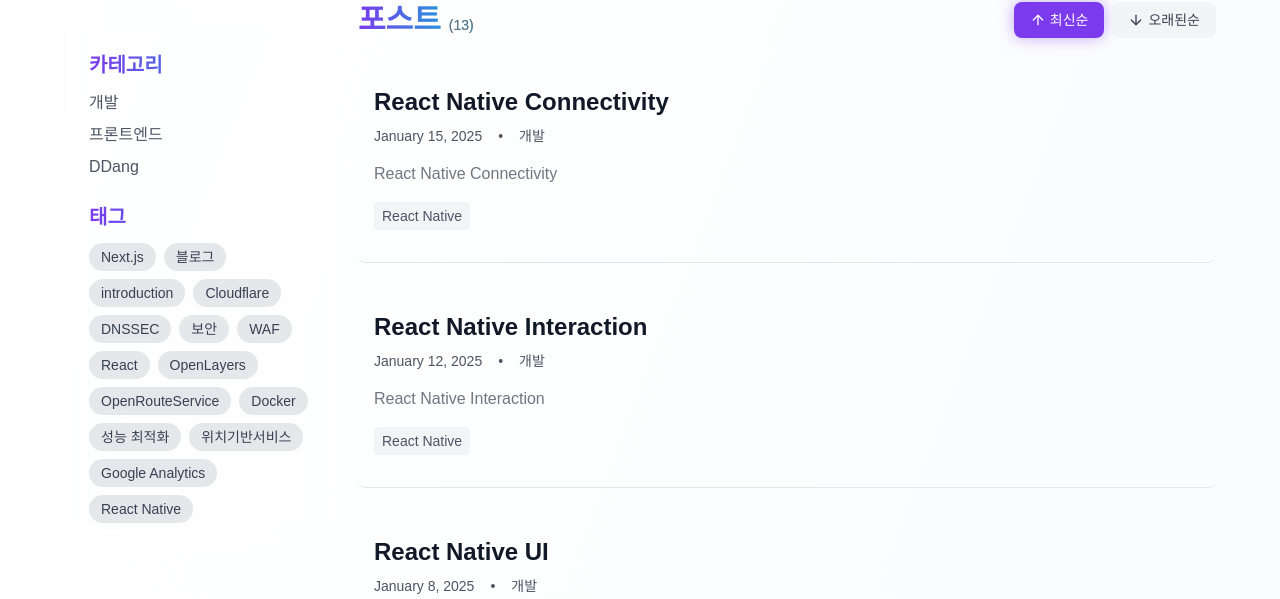
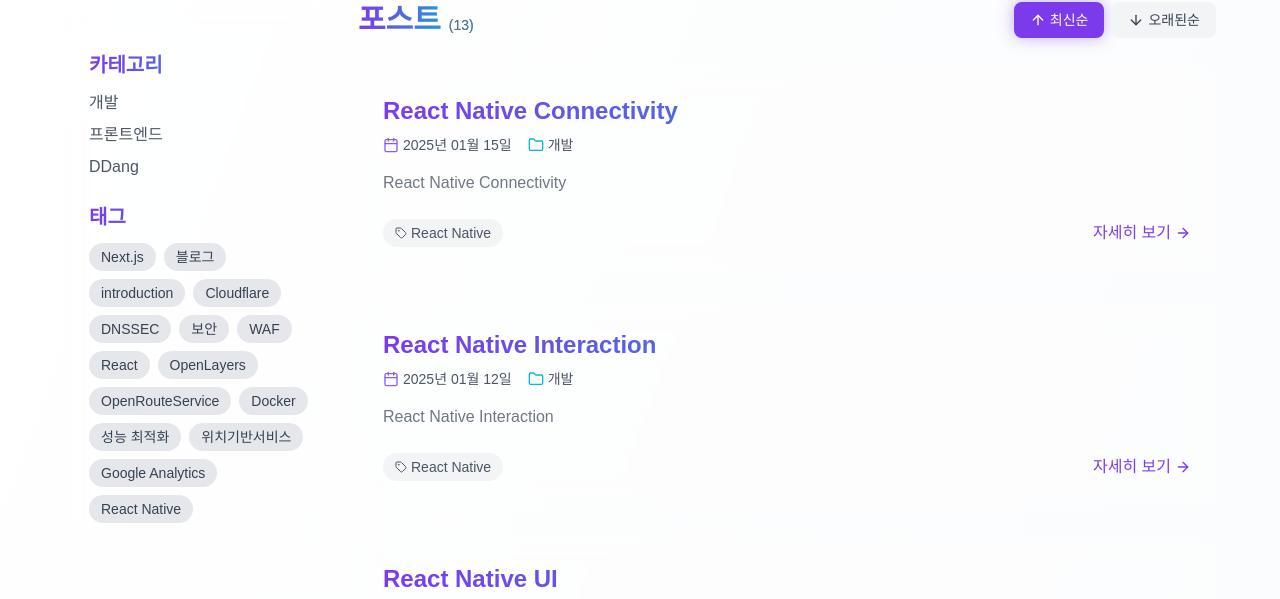
Before and after one commit to ruehan/dev-blog, a Next.js app: page / in a window 1280 px wide. Shown: the part 201-800 px from the top of the page. Built offline with nearby package versions, Linux system fonts and the light colour scheme; no server answers; the database is empty; a web font is replaced by a local one.

Commit message:
feat: 검색 결과 카드 디자인 개선

```diff
--- a/src/components/SearchResults.tsx
+++ b/src/components/SearchResults.tsx
@@ -5,6 +5,7 @@ import Link from "next/link";
 import { format } from "date-fns";
 import { motion } from "framer-motion";
 import { PostMeta } from "@/types/post";
+import { Calendar, Tag, Folder, ArrowRight } from "lucide-react";
 
 interface SearchResultsProps {
 	results: PostMeta[];
@@ -12,7 +13,17 @@ interface SearchResultsProps {
 
 export default function SearchResults({ results }: SearchResultsProps) {
 	if (results.length === 0) {
-		return <div className="text-center py-8 text-gray-600 dark:text-gray-400">No posts found. Try a different search term.</div>;
+		return (
+			<motion.div initial={{ opacity: 0 }} animate={{ opacity: 1 }} transition={{ duration: 0.5 }} className="text-center py-16 px-4">
+				<div className="max-w-md mx-auto">
+					<motion.div initial={{ scale: 0.8 }} animate={{ scale: 1 }} transition={{ duration: 0.5, delay: 0.2 }} className="text-6xl mb-4">
+						🔍
+					</motion.div>
+					<h3 className="text-xl font-medium text-gray-900 dark:text-white mb-2">검색 결과가 없습니다</h3>
+					<p className="text-gray-600 dark:text-gray-400">다른 검색어로 시도해보세요.</p>
+				</div>
+			</motion.div>
+		);
 	}
 
 	const container = {
@@ -46,39 +57,54 @@ export default function SearchResults({ results }: SearchResultsProps) {
 						scale: 1.02,
 						transition: { duration: 0.2 },
 					}}
-					className="border-b border-gray-200 dark:border-gray-700 pb-8 p-4 rounded-lg hover:shadow-lg transition-all"
+					className="glass p-6 rounded-xl border border-gray-200/50 dark:border-gray-800/50 hover:shadow-lg dark:hover:shadow-glow transition-all duration-300"
 				>
-					<Link href={`/blog/${post.slug}`}>
+					<Link href={`/blog/${post.slug}`} className="block">
 						<motion.h2
-							className="text-2xl font-bold mb-2 text-gray-900 dark:text-white hover:text-gray-600 dark:hover:text-gray-400"
-							whileHover={{ x: 10 }}
+							className="text-2xl font-bold mb-2 bg-gradient-to-r from-primary-600 to-accent-medium bg-clip-text text-transparent hover:from-primary-500 hover:to-accent-light transition-all duration-300"
+							whileHover={{ x: 5 }}
 							transition={{ type: "spring", stiffness: 300 }}
 						>
 							{post.title}
 						</motion.h2>
 					</Link>
-					<div className="flex items-center gap-4 text-sm text-gray-600 dark:text-gray-400 mb-4">
-						<time>{format(new Date(post.date), "MMMM d, yyyy")}</time>
-						<span>•</span>
+					<div className="flex flex-wrap items-center gap-4 text-sm text-gray-600 dark:text-gray-400 mb-4">
+						<div className="flex items-center gap-1">
+							<Calendar size={16} className="text-primary-500" />
+							<time>{format(new Date(post.date), "yyyy년 MM월 dd일")}</time>
+						</div>
+						<div className="flex items-center gap-1">
+							<Folder size={16} className="text-accent-medium" />
 							<span>{post.category}</span>
 						</div>
-					<motion.p initial={{ opacity: 0.8 }} whileHover={{ opacity: 1 }} className="text-gray-600 dark:text-gray-300 mb-4">
+					</div>
+					<motion.p initial={{ opacity: 0.8 }} whileHover={{ opacity: 1 }} className="text-gray-600 dark:text-gray-300 mb-6 line-clamp-3">
 						{post.excerpt}
 					</motion.p>
-					<div className="flex flex-wrap gap-2">
+					<div className="flex flex-wrap justify-between items-center">
+						<div className="flex flex-wrap gap-2 mb-4 md:mb-0">
 							{post.tags.map((tag) => (
 								<motion.span
 									key={tag}
 									whileHover={{
 										scale: 1.1,
-									backgroundColor: "rgb(209 213 219)",
+										backgroundColor: "rgb(139, 92, 246, 0.1)",
+										color: "rgb(139, 92, 246)",
 										transition: { duration: 0.2 },
 									}}
-								className="px-2 py-1 bg-gray-100 dark:bg-gray-800 rounded text-sm text-gray-600 dark:text-gray-400"
+									className="flex items-center gap-1 px-3 py-1 bg-gray-100 dark:bg-gray-800 rounded-full text-sm text-gray-600 dark:text-gray-400 transition-all duration-300"
 								>
+									<Tag size={12} />
 									{tag}
 								</motion.span>
 							))}
+						</div>
+						<motion.div whileHover={{ x: 5 }} className="hidden md:block">
+							<Link href={`/blog/${post.slug}`} className="inline-flex items-center text-primary-600 dark:text-primary-400 hover:text-primary-700 dark:hover:text-primary-300 font-medium">
+								자세히 보기
+								<ArrowRight size={16} className="ml-1" />
+							</Link>
+						</motion.div>
 					</div>
 				</motion.article>
 			))}
```
Lines whose indentation alone changed are shown as unchanged.
